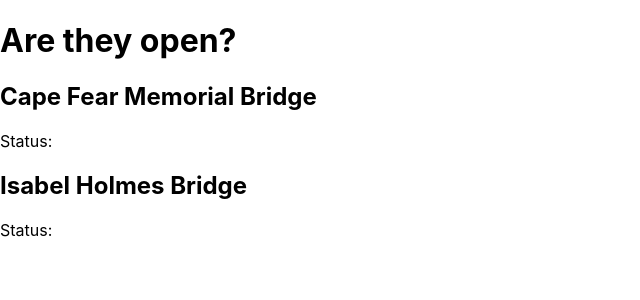
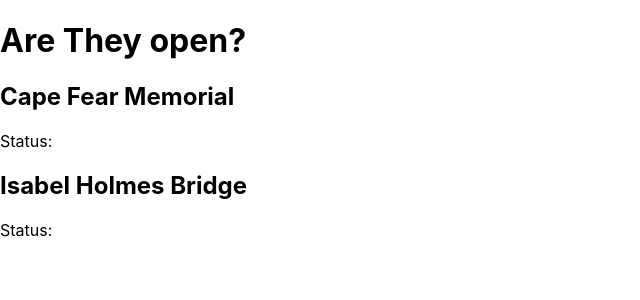
Before and after one commit to ryancontento/bridges, a React (Create React App) app in the folder client/: page / in a window 1280 px wide. Shown: the top 300 px of the page, without its empty margins (0-640 px from the left). Built offline with nearby package versions, Linux system fonts and the light colour scheme.

Commit message:
basic interface

```diff
--- a/client/src/App.js
+++ b/client/src/App.js
@@ -1,15 +1,14 @@
-import logo from './logo.svg';
 import './App.css';
 
-function App() {
+
+    function App() {
   return (
     <div>
-    <h1>Are they open?</h1>
-      <h2>Cape Fear Memorial Bridge</h2>
-        <p>Status:</p>
-    <h2>Isabel Holmes Bridge</h2>
-      <p>Status:</p>
-
+      <h1>Are They open?</h1>
+        <h2>Cape Fear Memorial</h2>
+          <p>Status:</p>
+        <h2>Isabel Holmes Bridge</h2>
+          <p>Status:</p>
     </div>
   );
 }
```
